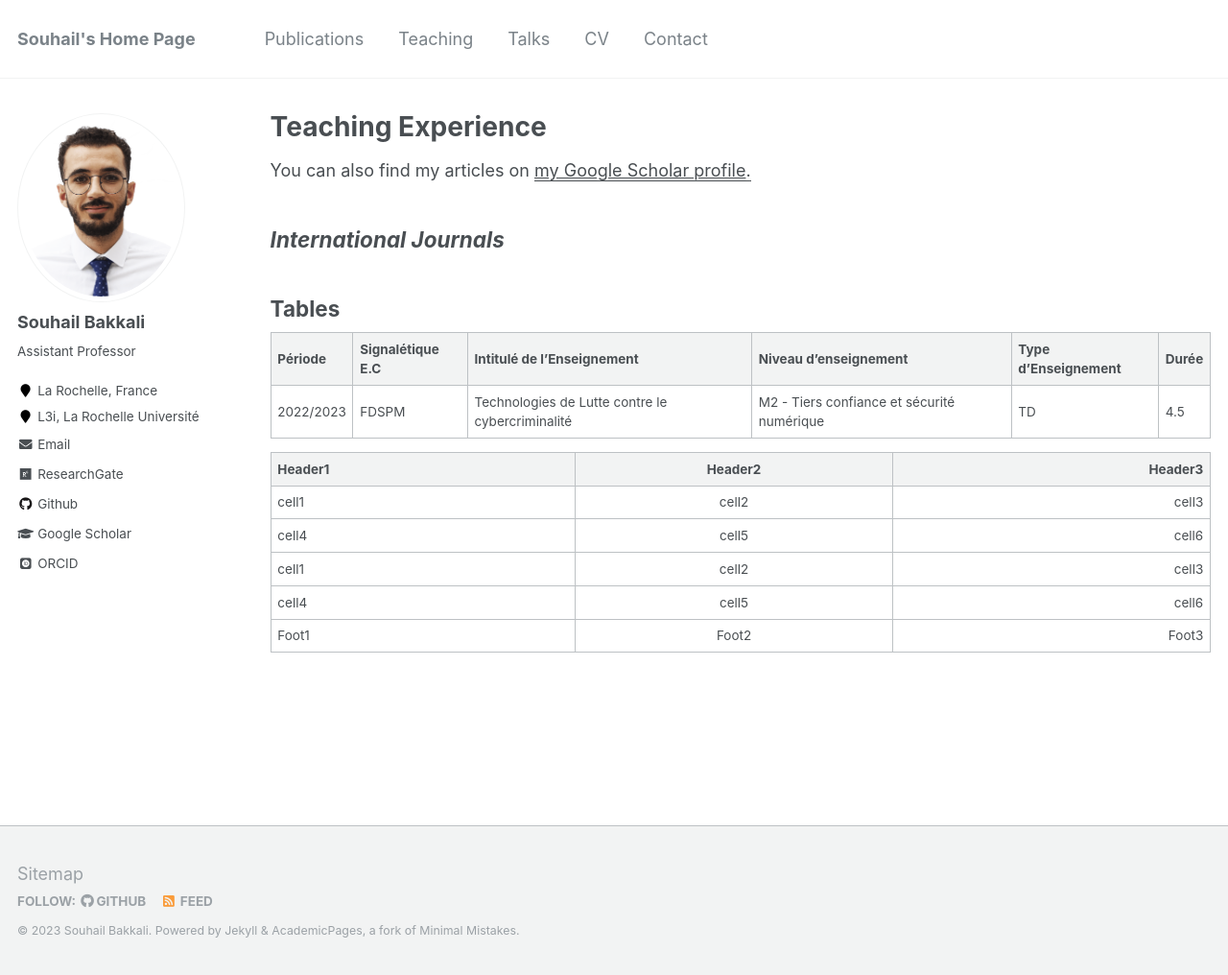
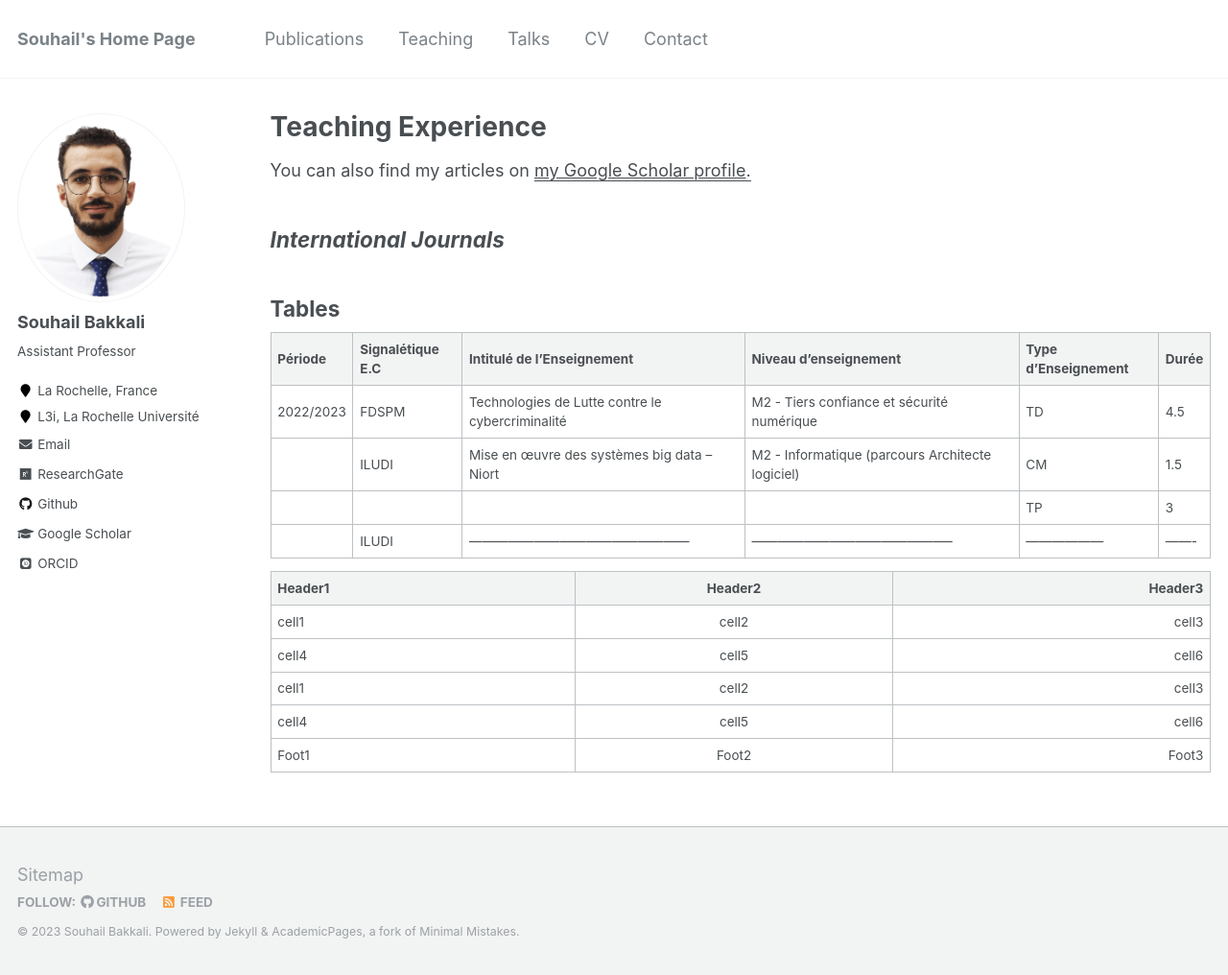
Before and after one commit to Sbakkalii/Sbakkalii.github.io, a Jekyll site: the page built from _teaching/teaching.md, in a window 1280 px wide and 1016 px high. Shown: the whole window at 96% size. Built offline with Jekyll 4.4.1, drawn with Linux system fonts in a browser that asks for light colours; some web fonts are replaced.

Commit message:
Update teaching.md

```diff
--- a/_teaching/teaching.md
+++ b/_teaching/teaching.md
@@ -14,13 +14,13 @@ You can also find my articles on <u><a href="https://scholar.google.com/citation
 
 ## Tables
 
-| Période    | Signalétique E.C | Intitulé de l'Enseignement                       |  Niveau d'enseignement                       |  Type d'Enseignement   |   Durée   |
-| --------   | ---------------- | --------------------------                       |  ---------------------                       |  --------------------- |  -------  |
-| 2022/2023  | FDSPM            | Technologies de Lutte contre le cybercriminalité |  M2 - Tiers confiance et sécurité numérique  |  TD                    |  4.5      |
-| --------  | ---------------- | -------------------------- |  ---------------------  |  --------------------- |  -------  |
-| --------  | ---------------- | -------------------------- |  ---------------------  |  --------------------- |  -------  |
-| --------  | ---------------- | -------------------------- |  ---------------------  |  --------------------- |  -------  |
-| --------  | ---------------- | -------------------------- |  ---------------------  |  --------------------- |  -------  |
+| Période    | Signalétique E.C | Intitulé de l'Enseignement                          |  Niveau d'enseignement                            |  Type d'Enseignement   |   Durée   |
+| --------   | ---------------- | --------------------------                          |  ---------------------                            |  --------------------- |  -------  |
+| 2022/2023  | FDSPM            | Technologies de Lutte contre le cybercriminalité    |  M2 - Tiers confiance et sécurité numérique       |  TD                    |  4.5      |
+|            | ---------------- | --------------------------------------------------- |  -------------------------------------------      |  ------------------    |  -------  |
+|            | ILUDI            | Mise en œuvre des systèmes big data – Niort         |  M2 - Informatique (parcours Architecte logiciel) |  CM                    |  1.5      |
+|            |                  |                                                     |                                                   |  TP                    |   3       |
+|            | ILUDI            | --------------------------------------------------- |  -----------------------------------------------  |  ------------------    |  -------  |
 
 | Header1 | Header2 | Header3 |
 |:--------|:-------:|--------:|
```
